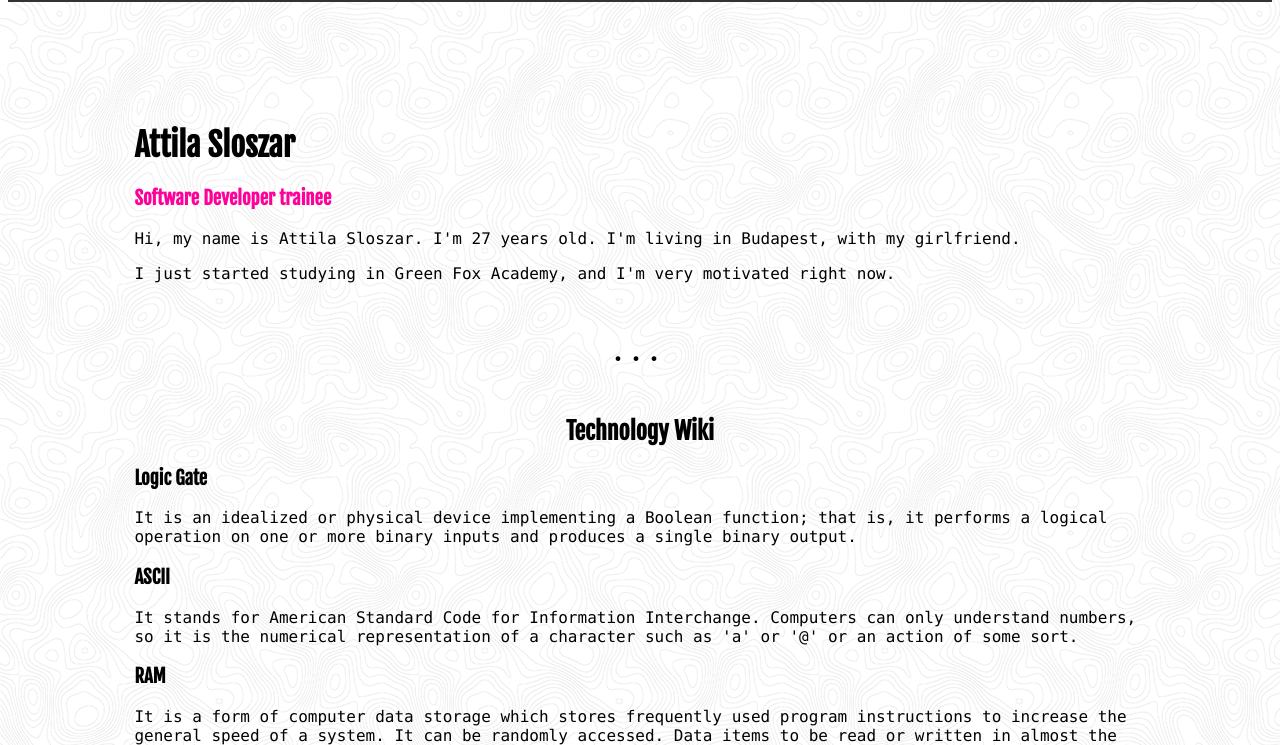
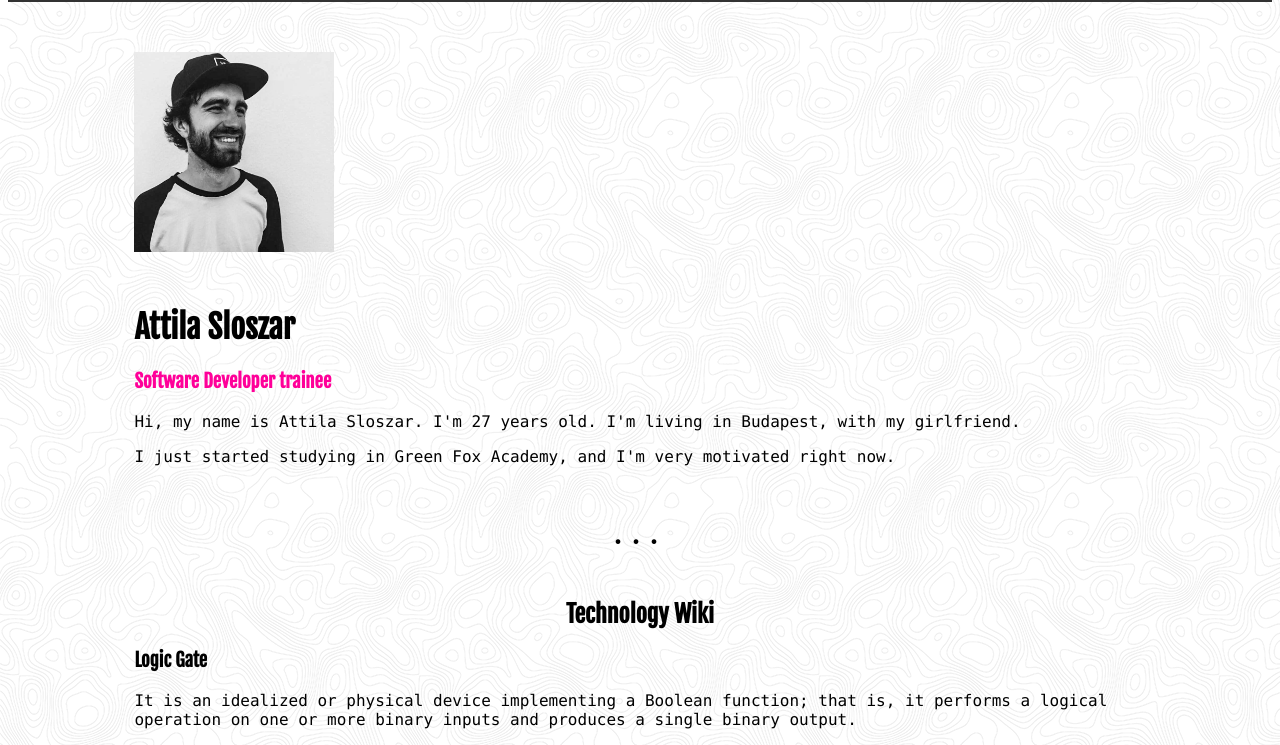
Before and after one commit to Attilatesz/attilatesz.github.io, a plain HTML site: page index.html in a window 1280 px wide. Shown: the part 52-797 px from the top of the page. Drawn offline with Linux system fonts and the light colour scheme.

Commit message:
That's Me

```diff
--- a/index.css
+++ b/index.css
@@ -8,7 +8,7 @@ h1, h2, h3{
 
 
 h1{
-    padding-top: 10%;
+    padding-top: 25px;
 }
 
 h2{
@@ -59,3 +59,8 @@ main{
 .boxed{
     background-color: #333;
 }
+
+.myface{
+    height: 200px;
+    padding-top: 50px;
+}
--- a/index.html
+++ b/index.html
@@ -16,6 +16,7 @@
             </ul>
         </nav>
         <main>
+            <img src="bla.jpg" class="myface">
             <h1>Attila Sloszar</h1>
             <h3 class="job">Software Developer trainee</h3>
             <article>
```
Also changed, not shown: bla.jpg (added).
